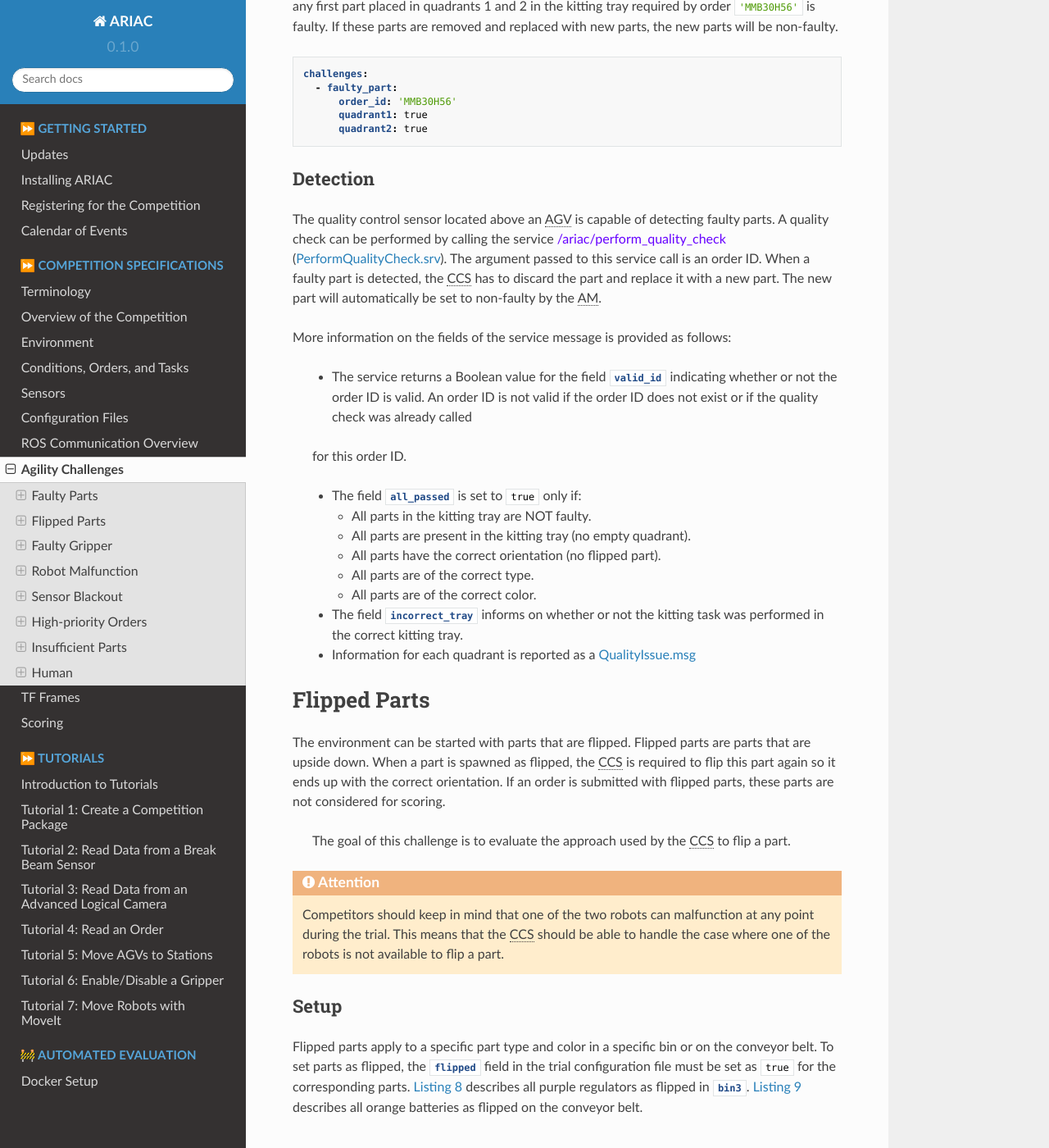
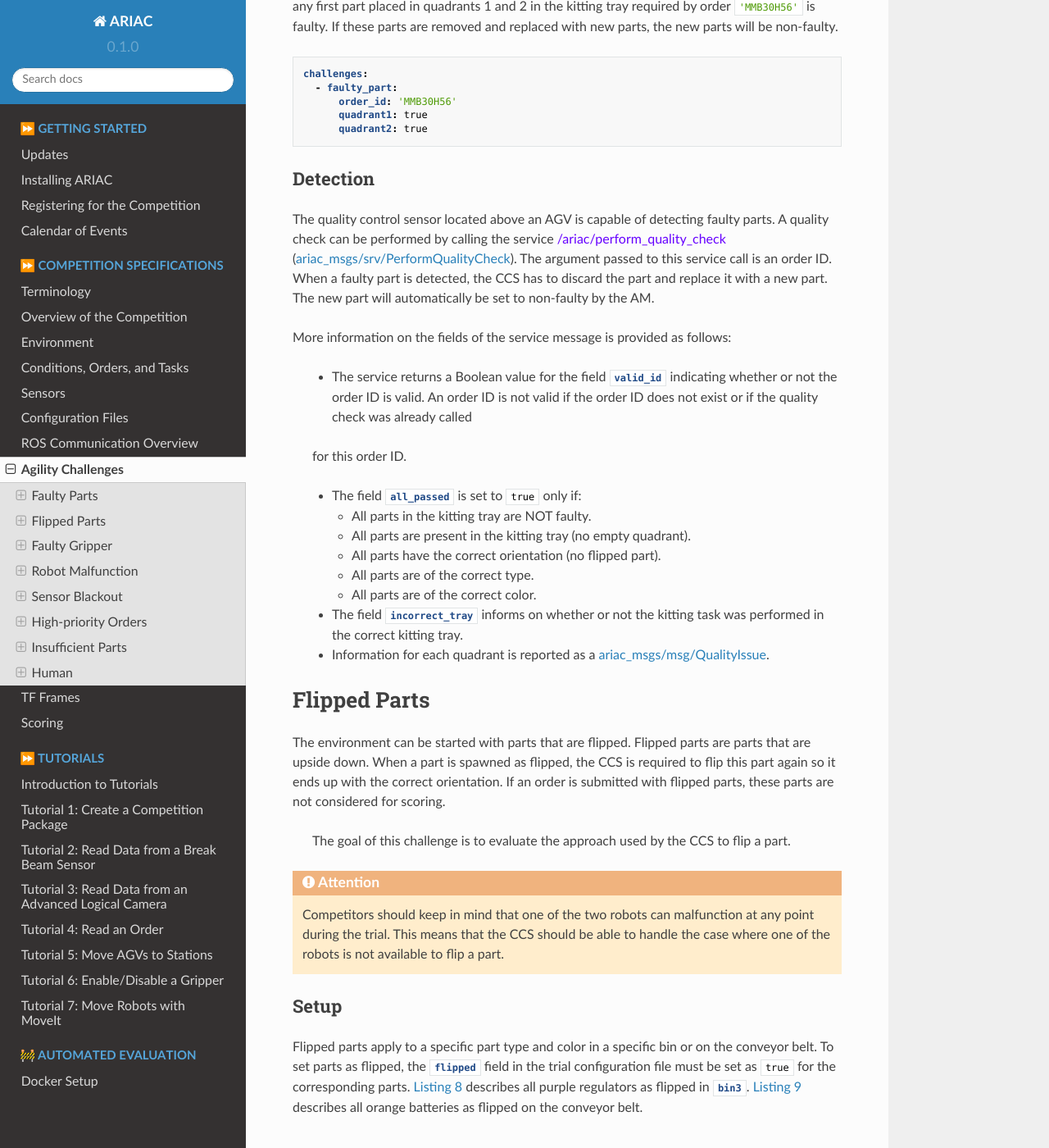
Before and after one commit to usnistgov/ARIAC, a Sphinx documentation site: the page built from docs/competition/challenges.rst, in a window 1280 px wide and 1400 px high, scrolled down 770 px. Shown: the whole window at 82% size. Built offline with Sphinx 7.4.7 and the Read the Docs theme 2.0.0, drawn with Linux system fonts in a browser that asks for light colours; some of the changed text lies outside the part shown.

Commit message:
documentation on overview

```diff
--- a/docs/competition/challenges.rst
+++ b/docs/competition/challenges.rst
@@ -55,13 +55,13 @@ Detection
 ----------------------------
 
 
-The quality control sensor located above an :abbr:`AGV (Automated Guided Vehicle)` is capable of
+The quality control sensor located above an AGV is capable of
 detecting faulty parts.
-A quality check can be performed by calling the service :rosservice:`/ariac/perform_quality_check` (`PerformQualityCheck.srv <https://github.com/usnistgov/ARIAC/blob/ariac2023/ariac_msgs/srv/PerformQualityCheck.srv>`_).
+A quality check can be performed by calling the service :rosservice:`/ariac/perform_quality_check` (:term:`ariac_msgs/srv/PerformQualityCheck`).
 The argument passed to this service call is an order ID.
-When a faulty part is detected, the :abbr:`CCS (Competitor Control System)` has to discard the
+When a faulty part is detected, the CCS has to discard the
 part and replace it with a new part.
-The new part will automatically be set to non-faulty by the :abbr:`AM (ARIAC Manager)`.
+The new part will automatically be set to non-faulty by the AM.
 
 
 
@@ -79,7 +79,7 @@ More information on the fields of the service message is provided as follows:
     * All parts are of the correct color.
 
   * The field :yamlname:`incorrect_tray` informs on whether or not the kitting task was performed in the correct kitting tray.
-  * Information for each quadrant is reported as a `QualityIssue.msg <https://github.com/usnistgov/ARIAC/blob/ariac2023/ariac_msgs/msg/QualityIssue.msg>`_
+  * Information for each quadrant is reported as a :term:`ariac_msgs/msg/QualityIssue`.
 
 
 
@@ -212,7 +212,7 @@ Detection
 ----------------------------
 
 
-To detect a faulty gripper the :abbr:`CCS (Competitor Control System)` needs a subscriber to the topic :topic:`/ariac/{robot}_gripper_state` (`VacuumGripperState.msg <https://github.com/usnistgov/ARIAC/blob/ariac2023/ariac_msgs/msg/VacuumGripperState.msg>`_). Checking the :yamlname:`attached` field of the message will inform whether or not the gripper is holding a part. If the gripper is not holding a part, the :abbr:`CCS (Competitor Control System)` can assume that the gripper has dropped the part.
+To detect a faulty gripper the CCS needs a subscriber to the topic :topic:`/ariac/{robot}_gripper_state` (:term:`ariac_msgs/msgVacuumGripperState`). Checking the :yamlname:`attached` field of the message will inform whether or not the gripper is holding a part. If the gripper is not holding a part, the CCS can assume that the gripper has dropped the part.
 
 
 .. _target to robot malfunction:
@@ -272,7 +272,7 @@ Detection
 -----------------------------
 
 
-To detect a robot malfunction, the :abbr:`CCS (Competitor Control System)` needs a subscriber to the topic :topic:`/ariac/robot_health` (`Robots.msg <https://github.com/usnistgov/ARIAC/blob/ariac2023/ariac_msgs/msg/Robots.msg>`_). The message contains Boolean-type fields which provide information on the health of the robots. A value of :yaml:`true` indicates that the robot is healthy and can be controlled by the :abbr:`CCS (Competitor Control System)`. A value of :yaml:`false` indicates that the robot is malfunctioning and cannot be controlled by the :abbr:`CCS (Competitor Control System)`.
+To detect a robot malfunction, the CCS needs a subscriber to the topic :topic:`/ariac/robot_health` (:term:`ariac_msgs/msg/Robots`). The message contains Boolean-type fields which provide information on the health of the robots. A value of :yaml:`true` indicates that the robot is healthy and can be controlled by the CCS. A value of :yaml:`false` indicates that the robot is malfunctioning and cannot be controlled by the CCS.
 
 
 
@@ -337,8 +337,8 @@ Detection
 -----------------------------
 
 
-To detect a sensor blackout the :abbr:`CCS (Competitor Control System)` needs a subscriber to
-the topic :topic:`/ariac/sensor_health` (`Sensors.msg <https://github.com/usnistgov/ARIAC/blob/ariac2023/ariac_msgs/msg/Sensors.msg>`_).
+To detect a sensor blackout the CCS needs a subscriber to
+the topic :topic:`/ariac/sensor_health` (:term:`ariac_msgs/msg/Sensors`).
 The message contains Boolean-type fields which provide information on the health of each sensor type.
 A :yaml:`true` value indicates that all sensors of a type are healthy (they are publishing to topics)
 and a :yaml:`false` value indicates that all sensors of a type are malfunctioning
@@ -404,7 +404,7 @@ Detection
 -------------------------------
 
 
-To find out out the priority of an order, the CCS is required to parse messages published to the topic :topic:`/ariac/orders` (`Order.msg <https://github.com/usnistgov/ARIAC/blob/ariac2023/ariac_msgs/msg/Order.msg>`_). For a high-priority order, the value for the field :yamlname:`priority` is set to :yaml:`true`. For a regular-priority order, the value for the field :yamlname:`priority` is set to :yaml:`false`.
+To find out out the priority of an order, the CCS is required to parse messages published to the topic :topic:`/ariac/orders` (:term:`ariac_msgs/msg/Order`). For a high-priority order, the value for the field :yamlname:`priority` is set to :yaml:`true`. For a regular-priority order, the value for the field :yamlname:`priority` is set to :yaml:`false`.
 
 
 
@@ -468,12 +468,12 @@ Detection
 -------------------------------
 
 
-To figure out if the insufficient parts challenge is part of a trial, the :abbr:`CCS (Competitor Control System)` can rely on two important topics to retrieve part type, color, and quantity from bins and the conveyor belt.
+To figure out if the insufficient parts challenge is part of a trial, the CCS can rely on two important topics to retrieve part type, color, and quantity from bins and the conveyor belt.
 
 Bins
 ^^^^^
 
-The topic :topic:`/ariac/bin_parts` (`BinParts.msg <https://github.com/usnistgov/ARIAC/blob/ariac2023/ariac_msgs/msg/BinParts.msg>`_) outputs for each bin: The type, the color, and the quantity of parts. An  output from :console:`ros2 topic echo /ariac/bin_parts` is provided in  :numref:`bin-parts-outputs`. The output shows that bin1 contains 3 red pumps and 2 blue batteries.
+The topic :topic:`/ariac/bin_parts` (:term:`ariac_msgs/msg/BinParts`) outputs for each bin: The type, the color, and the quantity of parts. An  output from :console:`ros2 topic echo /ariac/bin_parts` is provided in  :numref:`bin-parts-outputs`. The output shows that bin1 contains 3 red pumps and 2 blue batteries.
 
   .. code-block:: console
     :class: no-copybutton
@@ -499,7 +499,7 @@ The topic :topic:`/ariac/bin_parts` (`BinParts.msg <https://github.com/usnistgov
 
 Conveyor Belt
 ^^^^^^^^^^^^^^^
-The topic :topic:`/ariac/conveyor_parts` (`ConveyorParts.msg <https://github.com/usnistgov/ARIAC/blob/ariac2023/ariac_msgs/msg/ConveyorParts.msg>`_) outputs information on parts that are expected to spawn on the conveyor belt. An output from :console:`ros2 topic echo /ariac/conveyor_parts` is provided in  :numref:`conveyor-parts-outputs`. The message shows that 2 red batteries,  2 green sensors, 3 blue regulators, and 1 orange pump will spawn on the conveyor belt.
+The topic :topic:`/ariac/conveyor_parts` (:term:`ariac_msgs/msg/ConveyorParts`) outputs information on parts that are expected to spawn on the conveyor belt. An output from :console:`ros2 topic echo /ariac/conveyor_parts` is provided in  :numref:`conveyor-parts-outputs`. The message shows that 2 red batteries,  2 green sensors, 3 blue regulators, and 1 orange pump will spawn on the conveyor belt.
 
 
   .. code-block:: console
@@ -590,7 +590,7 @@ The subfield :yamlname:`human` of :yamlname:`challenges` is used to describe a h
 Detection
 -----------------------------
 
-The pose of the human is published to the topic :topic:`/ariac_human/state` (`HumanState.msg <https://github.com/usnistgov/ARIAC/blob/ariac2023/ariac_msgs/msg/HumanState.msg>`_).
+The pose of the human is published to the topic :topic:`/ariac_human/state` (:term:`ariac_msgs/msg/HumanState`).
 An output from :console:`ros2 topic echo /ariac_human/state` is provided in  :numref:`human-state-outputs`.
 
   .. code-block:: console
```
Also changed, not shown: other parts of docs/competition/challenges.rst (+14 -14 lines).
